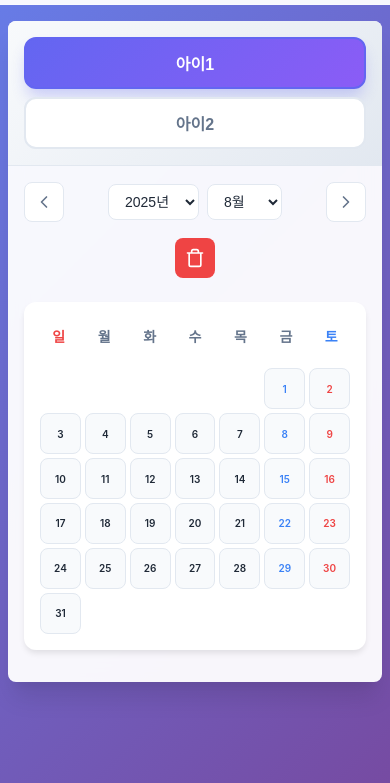
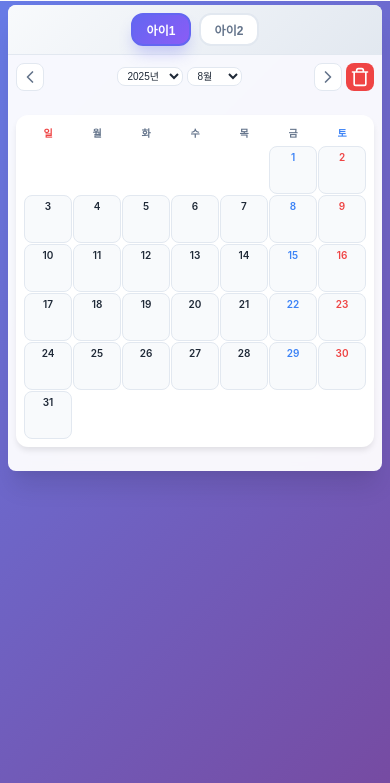
Before and after one commit to totogom9230/done, a plain HTML site: page index.html in a window 390 px wide. Shown: the part 61-844 px from the top of the page. Drawn offline with Linux system fonts and the light colour scheme.

Commit message:
Add files via upload

```diff
--- a/script.js
+++ b/script.js
@@ -240,10 +240,13 @@ function renderCalendar(year, month) {
             const img = document.createElement('img');
             img.src = starImgUrl;
             img.className = 'star';
-            img.style.width = '32px';
-            img.style.height = '32px';
+            // Responsive star size
+            const isMobile = window.innerWidth <= 768;
+            const isSmallMobile = window.innerWidth <= 480;
+            img.style.width = isSmallMobile ? '16px' : isMobile ? '20px' : '24px';
+            img.style.height = isSmallMobile ? '16px' : isMobile ? '20px' : '24px';
             img.style.display = 'block';
-            img.style.margin = '6px auto 0 auto';
+            img.style.margin = isSmallMobile ? '1px auto 0 auto' : isMobile ? '2px auto 0 auto' : '4px auto 0 auto';
             img.style.cursor = 'pointer';
             img.style.transition = 'transform 0.2s';
             img.style.filter = 'drop-shadow(1px 1px 2px rgba(0,0,0,0.2))';
--- a/style.css
+++ b/style.css
@@ -269,13 +269,15 @@ body {
     display: flex;
     flex-direction: column;
     align-items: center;
-    justify-content: center;
+    justify-content: flex-start;
     font-weight: 600;
     color: #1f2937;
     cursor: pointer;
     transition: all 0.2s ease;
     position: relative;
     font-size: 0.875rem;
+    padding: 0.25rem;
+    overflow: hidden;
 }
 
 .calendar-day.empty {
@@ -320,10 +322,11 @@ body {
 .star {
     width: 1.5rem;
     height: 1.5rem;
-    margin-top: 0.25rem;
+    margin-top: 0.125rem;
     cursor: pointer;
     transition: all 0.2s ease;
     filter: drop-shadow(0 1px 2px rgba(0, 0, 0, 0.1));
+    flex-shrink: 0;
 }
 
 .star:hover {
@@ -337,7 +340,7 @@ body {
 
 .score {
     position: absolute;
-    bottom: -0.5rem;
+    bottom: 0.125rem;
     left: 50%;
     transform: translateX(-50%);
     background: #ffffff;
@@ -349,6 +352,9 @@ body {
     color: #1f2937;
     white-space: nowrap;
     box-shadow: 0 1px 3px rgba(0, 0, 0, 0.1);
+    max-width: calc(100% - 0.5rem);
+    overflow: hidden;
+    text-overflow: ellipsis;
 }
 
 .score.score-gold {
@@ -660,60 +666,110 @@ body {
 /* Responsive Design */
 @media (max-width: 768px) {
     .app-main {
-        padding: 1rem 0.5rem;
+        padding: 0.5rem;
     }
 
     .main-container {
         border-radius: 0.5rem;
+        margin: 0 0.5rem;
     }
 
     .child-selector {
-        padding: 1rem;
+        padding: 0.75rem;
     }
 
     .selector-container {
-        flex-direction: column;
+        flex-direction: row;
         gap: 0.5rem;
+        flex-wrap: wrap;
+        justify-content: center;
     }
 
     .child-btn {
-        min-width: auto;
+        min-width: 80px;
+        padding: 0.5rem 1rem;
+        font-size: 0.875rem;
     }
 
     .calendar-section {
-        padding: 1rem;
+        padding: 0.75rem;
     }
 
     .calendar-header {
-        flex-direction: column;
-        gap: 1rem;
+        flex-direction: row;
+        gap: 0.5rem;
+        align-items: center;
+        flex-wrap: wrap;
     }
 
     .calendar-controls {
-        width: 100%;
-        justify-content: space-between;
+        width: auto;
+        justify-content: center;
+        gap: 0.5rem;
+        flex: 1;
+        min-width: 0;
+    }
+
+    .control-btn {
+        width: 2rem;
+        height: 2rem;
+        min-width: 2rem;
     }
 
     .date-selector {
         flex: 1;
         justify-content: center;
+        gap: 0.25rem;
+        min-width: 0;
+    }
+
+    .date-select {
+        padding: 0.25rem 0.5rem;
+        font-size: 0.75rem;
+        min-width: 60px;
+    }
+
+    .eraser-btn {
+        width: 2rem;
+        height: 2rem;
+        min-width: 2rem;
+        flex-shrink: 0;
     }
 
     .calendar-container {
-        padding: 1rem;
+        padding: 0.75rem;
     }
 
     .calendar {
-        gap: 0.25rem;
+        gap: 0.125rem;
+    }
+
+    .day-names {
+        gap: 0.125rem;
+        margin-bottom: 0.25rem;
+    }
+
+    .day-name {
+        padding: 0.25rem;
+        font-size: 0.75rem;
     }
 
     .calendar-day {
         font-size: 0.75rem;
+        padding: 0.25rem;
+        min-height: 2.5rem;
     }
 
     .star {
-        width: 1.25rem;
-        height: 1.25rem;
+        width: 1rem;
+        height: 1rem;
+        margin-top: 0.125rem;
+    }
+
+    .score {
+        font-size: 0.5rem;
+        padding: 0.0625rem 0.125rem;
+        bottom: -0.25rem;
     }
 
     .selection-grid {
@@ -749,26 +805,110 @@ body {
 }
 
 @media (max-width: 480px) {
+    .app-main {
+        padding: 0.25rem;
+    }
+
+    .main-container {
+        margin: 0 0.25rem;
+    }
+
     .app-title {
-        font-size: 1.25rem;
+        font-size: 1.125rem;
     }
 
     .title-star svg {
-        width: 24px;
-        height: 24px;
+        width: 20px;
+        height: 20px;
+    }
+
+    .child-selector {
+        padding: 0.5rem;
+    }
+
+    .child-btn {
+        min-width: 60px;
+        padding: 0.375rem 0.75rem;
+        font-size: 0.75rem;
+    }
+
+    .calendar-section {
+        padding: 0.5rem;
+    }
+
+    .calendar-header {
+        gap: 0.25rem;
+    }
+
+    .control-btn {
+        width: 1.75rem;
+        height: 1.75rem;
+        min-width: 1.75rem;
+    }
+
+    .date-select {
+        padding: 0.125rem 0.375rem;
+        font-size: 0.625rem;
+        min-width: 50px;
+    }
+
+    .eraser-btn {
+        width: 1.75rem;
+        height: 1.75rem;
+        min-width: 1.75rem;
+    }
+
+    .calendar-container {
+        padding: 0.5rem;
+    }
+
+    .calendar {
+        gap: 0.0625rem;
+    }
+
+    .day-names {
+        gap: 0.0625rem;
+        margin-bottom: 0.125rem;
+    }
+
+    .day-name {
+        padding: 0.125rem;
+        font-size: 0.625rem;
     }
 
     .calendar-day {
         font-size: 0.625rem;
+        padding: 0.125rem;
+        min-height: 2rem;
     }
 
     .star {
-        width: 1rem;
-        height: 1rem;
+        width: 0.875rem;
+        height: 0.875rem;
+        margin-top: 0.0625rem;
     }
 
     .score {
-        font-size: 0.5rem;
+        font-size: 0.375rem;
         padding: 0.0625rem 0.125rem;
+        bottom: -0.125rem;
+    }
+
+    .modal-content {
+        width: 98vw;
+        max-height: 98vh;
+    }
+
+    .modal-header,
+    .modal-body,
+    .modal-footer {
+        padding-left: 0.75rem;
+        padding-right: 0.75rem;
+    }
+
+    .btn {
+        padding: 0.5rem 1rem;
+        font-size: 0.75rem;
+        min-width: 60px;
     }
 }
```
